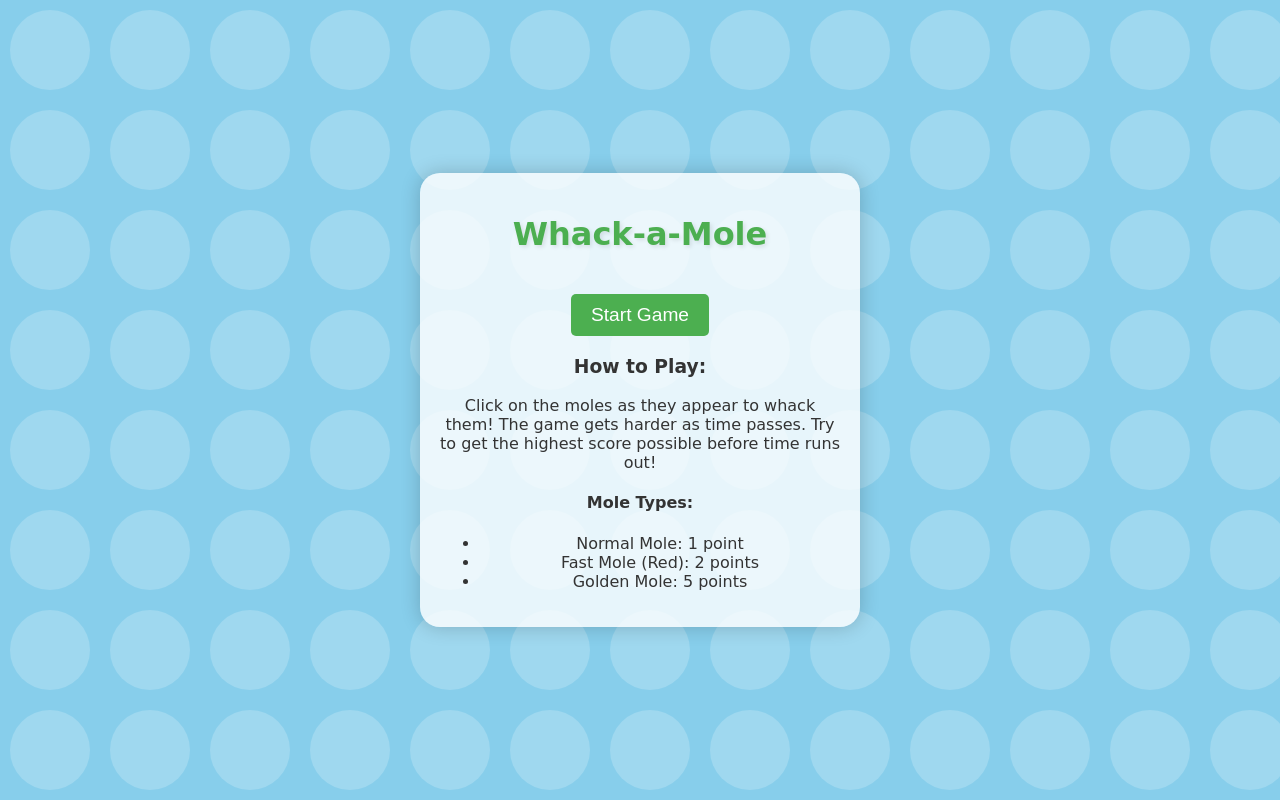
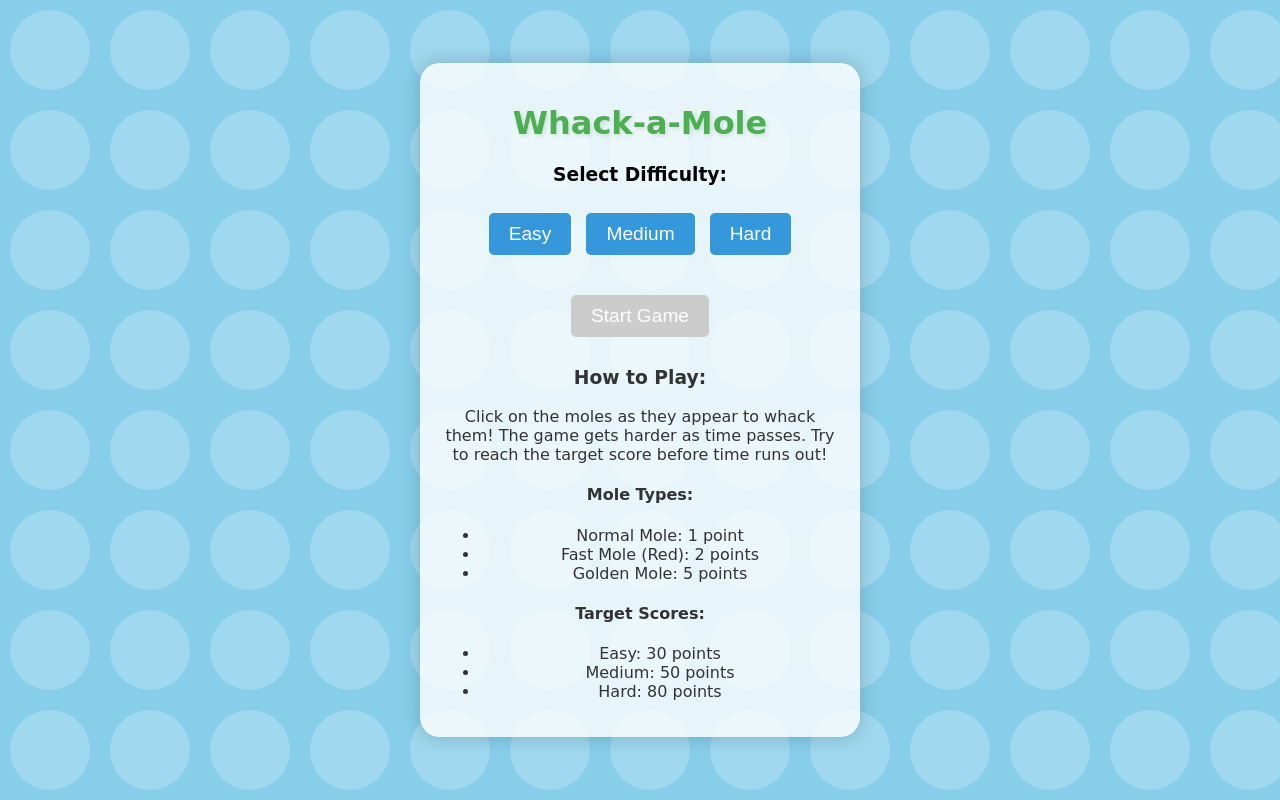
Before and after one commit to Iansogotthis/whackAmole, a Flask app: page / in a window 1280 px wide. Run offline with Flask 3, Linux system fonts and the light colour scheme.

Commit message:
been building got through easy med hard

```diff
--- a/static/css/style.css
+++ b/static/css/style.css
@@ -27,17 +27,44 @@ body {
 button {
     font-size: 1.2em;
     padding: 10px 20px;
-    margin-top: 20px;
+    margin: 10px 5px;
     cursor: pointer;
     background-color: #4CAF50;
     color: white;
     border: none;
     border-radius: 5px;
-    transition: background-color 0.3s;
+    transition: background-color 0.3s, transform 0.1s;
 }
 
 button:hover {
     background-color: #45a049;
+    transform: scale(1.05);
+}
+
+button:active {
+    transform: scale(0.95);
+}
+
+button:disabled {
+    background-color: #cccccc;
+    cursor: not-allowed;
+}
+
+#difficulty-selection {
+    margin-bottom: 20px;
+}
+
+.difficulty-button {
+    background-color: #3498db;
+}
+
+.difficulty-button:hover {
+    background-color: #2980b9;
+}
+
+.difficulty-button.selected {
+    background-color: #2ecc71;
+    font-weight: bold;
 }
 
 #score, #time {
--- a/static/js/game.js
+++ b/static/js/game.js
@@ -8,25 +8,27 @@ const restartButton = document.getElementById('restart-button');
 const scoreValue = document.getElementById('score-value');
 const timeValue = document.getElementById('time-value');
 const finalScore = document.getElementById('final-score');
+const gameResult = document.getElementById('game-result');
+const difficultyButtons = document.querySelectorAll('.difficulty-button');
 
 const CANVAS_WIDTH = 600;
 const CANVAS_HEIGHT = 400;
 const GRID_SIZE = 3;
 const HOLE_SIZE = 100;
 const MOLE_SIZE = 80;
-const GAME_DURATION = 45;
 
 canvas.width = CANVAS_WIDTH;
 canvas.height = CANVAS_HEIGHT;
 
 let score = 0;
-let timeLeft = GAME_DURATION;
+let timeLeft;
 let gameInterval;
 let moles = [];
 let debugMode = false;
 let lastFrameTime = 0;
 let firstMoleAppeared = false;
 let lastMoleAppearance = 0;
+let selectedDifficulty = null;
 
 const holeImage = new Image();
 holeImage.src = '/static/assets/hole.svg';
@@ -51,21 +53,22 @@ function loadAudio(src) {
     });
 }
 
-let whackSound, moleAppearSound, gameOverSound;
+let whackSound, moleAppearSound, gameOverSound, winSound;
 
 Promise.all([
     loadAudio('/static/assets/whack.mp3'),
     loadAudio('/static/assets/mole_appear.mp3'),
-    loadAudio('/static/assets/game_over.mp3')
-]).then(([whack, moleAppear, gameOver]) => {
+    loadAudio('/static/assets/game_over.mp3'),
+    loadAudio('/static/assets/win.mp3')
+]).then(([whack, moleAppear, gameOver, win]) => {
     whackSound = whack;
     moleAppearSound = moleAppear;
     gameOverSound = gameOver;
+    winSound = win;
     console.log('All audio files loaded successfully');
 }).catch(error => {
     console.error('Error loading audio files:', error);
-    // Disable audio functionality if files fail to load
-    whackSound = moleAppearSound = gameOverSound = { play: () => {} };
+    whackSound = moleAppearSound = gameOverSound = winSound = { play: () => {} };
 });
 
 class Mole {
@@ -143,19 +146,14 @@ function drawMoles() {
 
 function updateMoles(deltaTime) {
     const now = Date.now();
-    const gameTime = GAME_DURATION - timeLeft;
-    let maxVisibleMoles, maxAppearDuration;
+    const gameTime = getDifficultySettings().gameDuration - timeLeft;
+    let { maxVisibleMoles, maxAppearDuration, moleSpawnChance } = getDifficultySettings();
 
-    // Determine the current game phase
-    if (gameTime <= 7) {
-        maxVisibleMoles = 1;
-        maxAppearDuration = 2000;
-    } else if (gameTime <= 16) {
-        maxVisibleMoles = 2;
-        maxAppearDuration = 1520;
-    } else {
-        maxVisibleMoles = 1;
-        maxAppearDuration = 920;
+    // Adjust difficulty based on game time
+    if (gameTime > getDifficultySettings().gameDuration / 2) {
+        maxVisibleMoles++;
+        maxAppearDuration *= 0.8;
+        moleSpawnChance *= 1.2;
     }
 
     const visibleMoles = moles.filter(mole => mole.visible).length;
@@ -164,8 +162,8 @@ function updateMoles(deltaTime) {
     if (visibleMoles < maxVisibleMoles) {
         const availableMoles = moles.filter(mole => !mole.visible);
         if (availableMoles.length > 0) {
-            const spawnChance = maxVisibleMoles - visibleMoles; // Higher chance to spawn when fewer moles are visible
-            if (Math.random() < spawnChance * 0.5) { // Adjust this multiplier to control spawn frequency
+            const spawnChance = (maxVisibleMoles - visibleMoles) * moleSpawnChance;
+            if (Math.random() < spawnChance) {
                 const randomMole = availableMoles[Math.floor(Math.random() * availableMoles.length)];
                 randomMole.visible = true;
                 randomMole.lastAppearance = now;
@@ -216,27 +214,67 @@ function gameLoop(currentTime) {
     timeLeft -= deltaTime / 1000;
     timeValue.textContent = Math.ceil(timeLeft);
 
-    if (timeLeft <= 0) {
-        endGame();
+    if (score >= getDifficultySettings().scoreToWin) {
+        winGame();
+    } else if (timeLeft <= 0) {
+        endGame(false);
     } else {
         if (debugMode) {
             ctx.fillStyle = 'black';
             ctx.font = '14px Arial';
-            ctx.fillText(`Game Time: ${(GAME_DURATION - timeLeft).toFixed(2)}s`, 10, 20);
+            ctx.fillText(`Game Time: ${(getDifficultySettings().gameDuration - timeLeft).toFixed(2)}s`, 10, 20);
             ctx.fillText(`FPS: ${Math.round(1000 / deltaTime)}`, 10, 40);
         }
         requestAnimationFrame(gameLoop);
     }
 }
 
+function getDifficultySettings() {
+    switch (selectedDifficulty) {
+        case 'easy':
+            return {
+                gameDuration: 60,
+                maxVisibleMoles: 2,
+                maxAppearDuration: 2000,
+                moleSpawnChance: 0.3,
+                scoreToWin: 30
+            };
+        case 'medium':
+            return {
+                gameDuration: 45,
+                maxVisibleMoles: 3,
+                maxAppearDuration: 1500,
+                moleSpawnChance: 0.5,
+                scoreToWin: 50
+            };
+        case 'hard':
+            return {
+                gameDuration: 30,
+                maxVisibleMoles: 4,
+                maxAppearDuration: 1000,
+                moleSpawnChance: 0.7,
+                scoreToWin: 80
+            };
+        default:
+            console.error('Invalid difficulty level');
+            return {
+                gameDuration: 45,
+                maxVisibleMoles: 3,
+                maxAppearDuration: 1500,
+                moleSpawnChance: 0.5,
+                scoreToWin: 50
+            };
+    }
+}
+
 function startGame() {
-    console.log('Game started');
+    console.log('Game started with difficulty:', selectedDifficulty);
     startScreen.style.display = 'none';
     gameScreen.style.display = 'block';
     gameOverScreen.style.display = 'none';
 
     score = 0;
-    timeLeft = GAME_DURATION;
+    timeLeft = getDifficultySettings().gameDuration;
     firstMoleAppeared = false;
     lastMoleAppearance = 0;
     scoreValue.textContent = score;
@@ -247,12 +285,26 @@ function startGame() {
     requestAnimationFrame(gameLoop);
 }
 
-function endGame() {
+function winGame() {
+    console.log('Game won');
+    gameScreen.style.display = 'none';
+    gameOverScreen.style.display = 'block';
+    gameResult.textContent = 'You Win!';
+    finalScore.textContent = score;
+    winSound.play();
+}
+
+function endGame(isWin) {
     console.log('Game ended');
     gameScreen.style.display = 'none';
     gameOverScreen.style.display = 'block';
+    gameResult.textContent = isWin ? 'You Win!' : 'Game Over';
     finalScore.textContent = score;
-    gameOverSound.play();
+    if (isWin) {
+        winSound.play();
+    } else {
+        gameOverSound.play();
+    }
 }
 
 canvas.addEventListener('click', (event) => {
@@ -272,8 +324,23 @@ canvas.addEventListener('click', (event) => {
     drawHammer(x, y);
 });
 
+difficultyButtons.forEach(button => {
+    button.addEventListener('click', () => {
+        selectedDifficulty = button.id.split('-')[0];
+        difficultyButtons.forEach(btn => btn.classList.remove('selected'));
+        button.classList.add('selected');
+        startButton.disabled = false;
+    });
+});
+
 startButton.addEventListener('click', startGame);
-restartButton.addEventListener('click', startGame);
+restartButton.addEventListener('click', () => {
+    startScreen.style.display = 'block';
+    gameOverScreen.style.display = 'none';
+    startButton.disabled = true;
+    selectedDifficulty = null;
+    difficultyButtons.forEach(btn => btn.classList.remove('selected'));
+});
 
 // Toggle debug mode
 document.addEventListener('keydown', (event) => {
--- a/templates/index.html
+++ b/templates/index.html
@@ -10,15 +10,27 @@
     <div id="game-container">
         <div id="start-screen">
             <h1>Whack-a-Mole</h1>
-            <button id="start-button">Start Game</button>
+            <div id="difficulty-selection">
+                <h3>Select Difficulty:</h3>
+                <button id="easy-button" class="difficulty-button">Easy</button>
+                <button id="medium-button" class="difficulty-button">Medium</button>
+                <button id="hard-button" class="difficulty-button">Hard</button>
+            </div>
+            <button id="start-button" disabled>Start Game</button>
             <div id="instructions">
                 <h3>How to Play:</h3>
-                <p>Click on the moles as they appear to whack them! The game gets harder as time passes. Try to get the highest score possible before time runs out!</p>
+                <p>Click on the moles as they appear to whack them! The game gets harder as time passes. Try to reach the target score before time runs out!</p>
                 <h4>Mole Types:</h4>
                 <ul>
                     <li>Normal Mole: 1 point</li>
                     <li>Fast Mole (Red): 2 points</li>
                     <li>Golden Mole: 5 points</li>
+                </ul>
+                <h4>Target Scores:</h4>
+                <ul>
+                    <li>Easy: 30 points</li>
+                    <li>Medium: 50 points</li>
+                    <li>Hard: 80 points</li>
                 </ul>
             </div>
         </div>
@@ -28,7 +40,7 @@
             <canvas id="game-canvas"></canvas>
         </div>
         <div id="game-over-screen" style="display: none;">
-            <h2>Game Over</h2>
+            <h2 id="game-result">Game Over</h2>
             <p>Your score: <span id="final-score"></span></p>
             <button id="restart-button">Play Again</button>
         </div>
```
Also changed, not shown: 1 other file.
